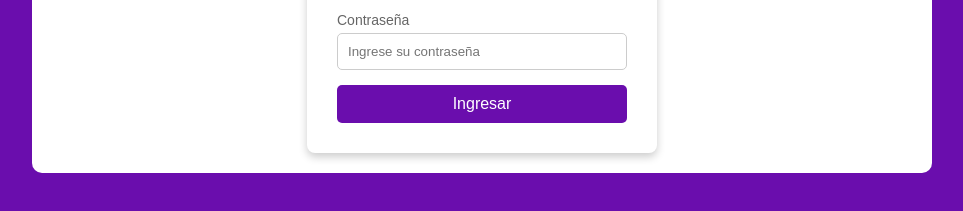
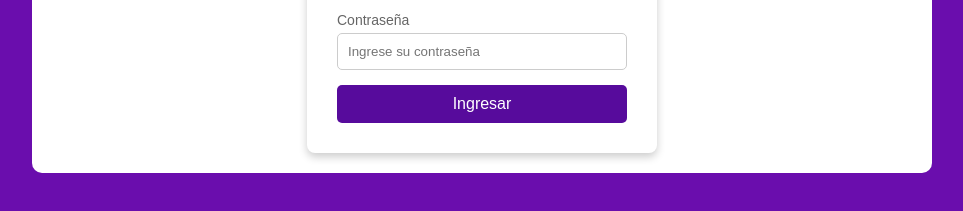
Before and after one commit to Miranda0309/web1p, a plain HTML site: page index.html in a window 1280 px wide. In both pictures the pointer is over the button "Ingresar". Shown: the part 393-604 px from the top of the page, without its empty margins (158-1121 px from the left). Drawn offline with Linux system fonts and the light colour scheme.

Commit message:
se le agrego un backgrund al button

```diff
--- a/styles.css
+++ b/styles.css
@@ -68,3 +68,7 @@ button{
     cursor: pointer;
     transition: background 0.3s ease-in-out;
 }
+
+button:hover{
+    background-color: #570b9c;
+}
```
